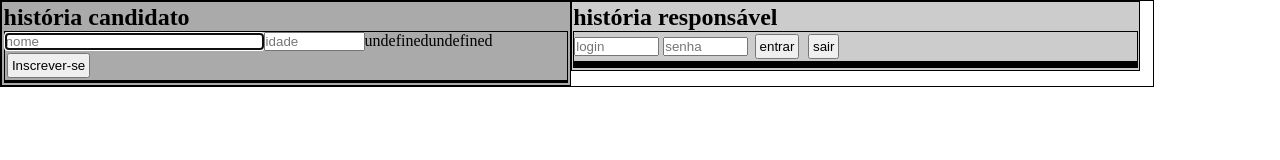
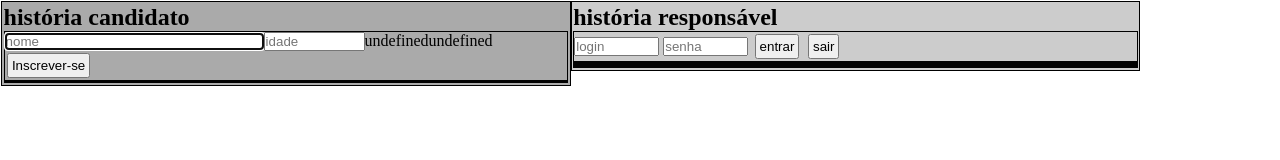
Before and after one commit to scott7rj/pt4874, a website: page public/index.html in a window 1280 px wide. Drawn offline with Linux system fonts and the light colour scheme; no server answers.

Commit message:
style.css

```diff
--- a/public/style.css
+++ b/public/style.css
@@ -71,7 +71,7 @@ body.loading .modal {
 #wrapper {
     font-size: 1.0em;
     float:left;
-    border: 1px solid black;
+    border: 1px solid transparent;
     width: 90%;
 }
 #wrapper > div {
```
